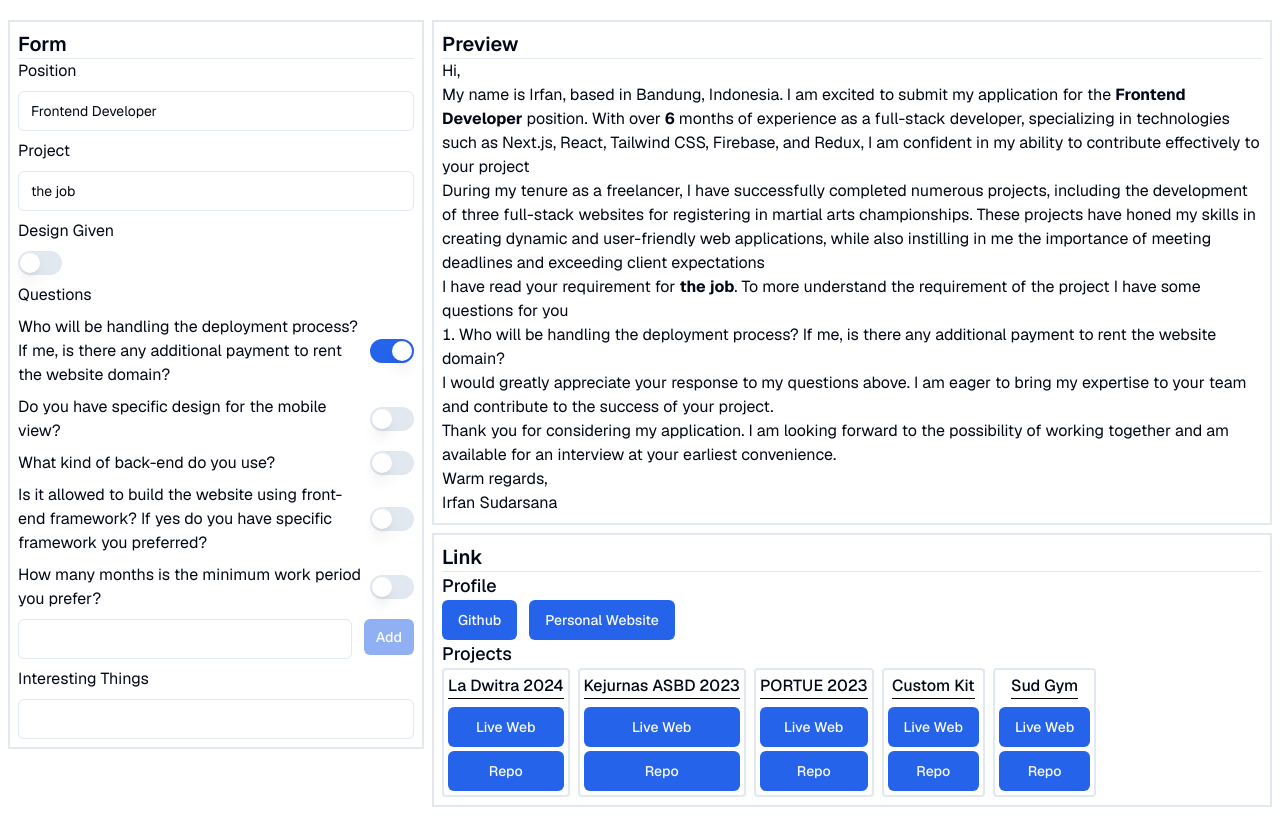
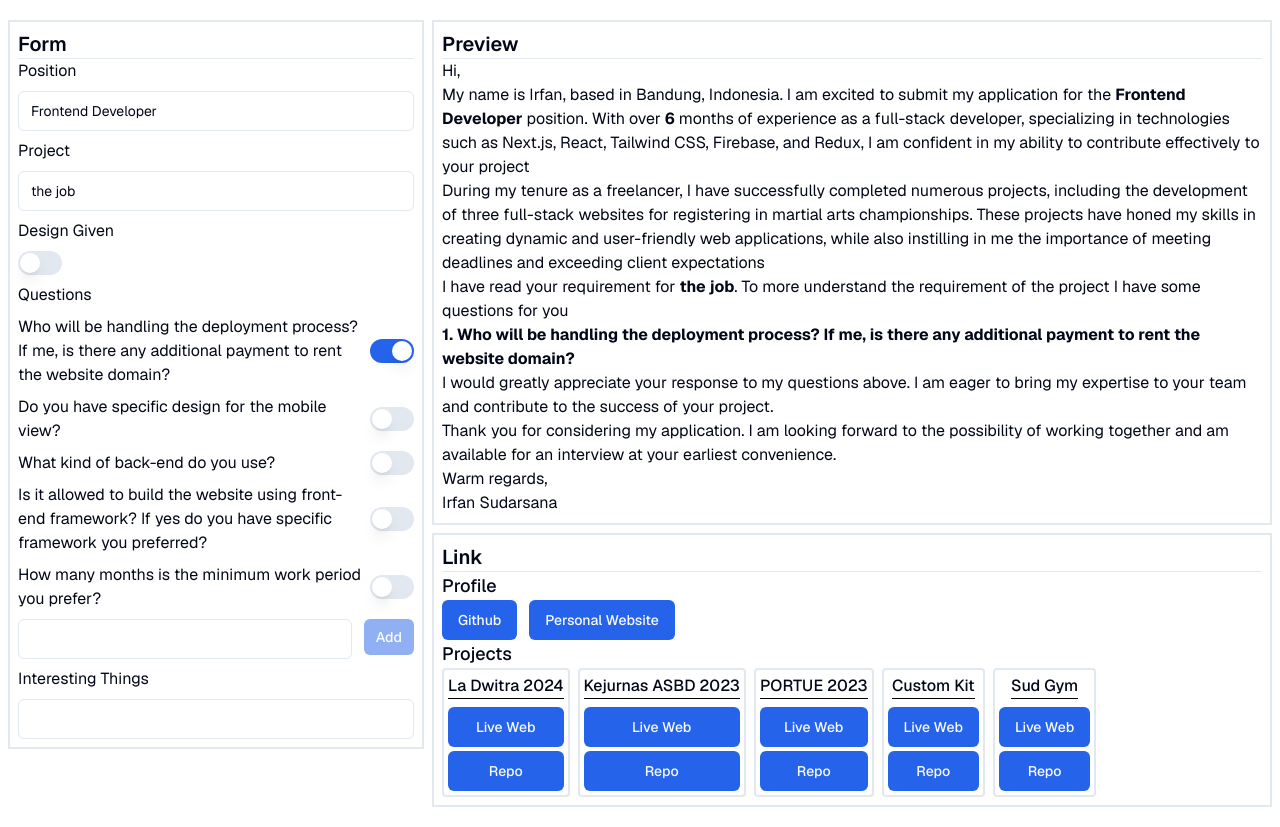
Before and after one commit to irfansud2nd/sud-dev, a Next.js app: page /proposal in a window 1280 px wide. Both pictures are taken after a click on the switch 392 px from the left and 351 px from the top of the page. Built offline with nearby package versions, Linux system fonts and the light colour scheme.

Commit message:
proposal questions

```diff
--- a/components/proposal/ProposalDisplay.tsx
+++ b/components/proposal/ProposalDisplay.tsx
@@ -36,9 +36,11 @@ const ProposalDisplay = ({ proposal }: { proposal: Proposal }) => {
           </span>
         ) : null}
       </p>
-      <ol className="list-decimal list-inside">
-        {questions.active.map((question) => (
-          <li>{question}</li>
+      <ol className="font-bold">
+        {questions.active.map((question, i) => (
+          <li key={question}>
+            {i + 1}. {question}
+          </li>
         ))}
       </ol>
       <p>
```
